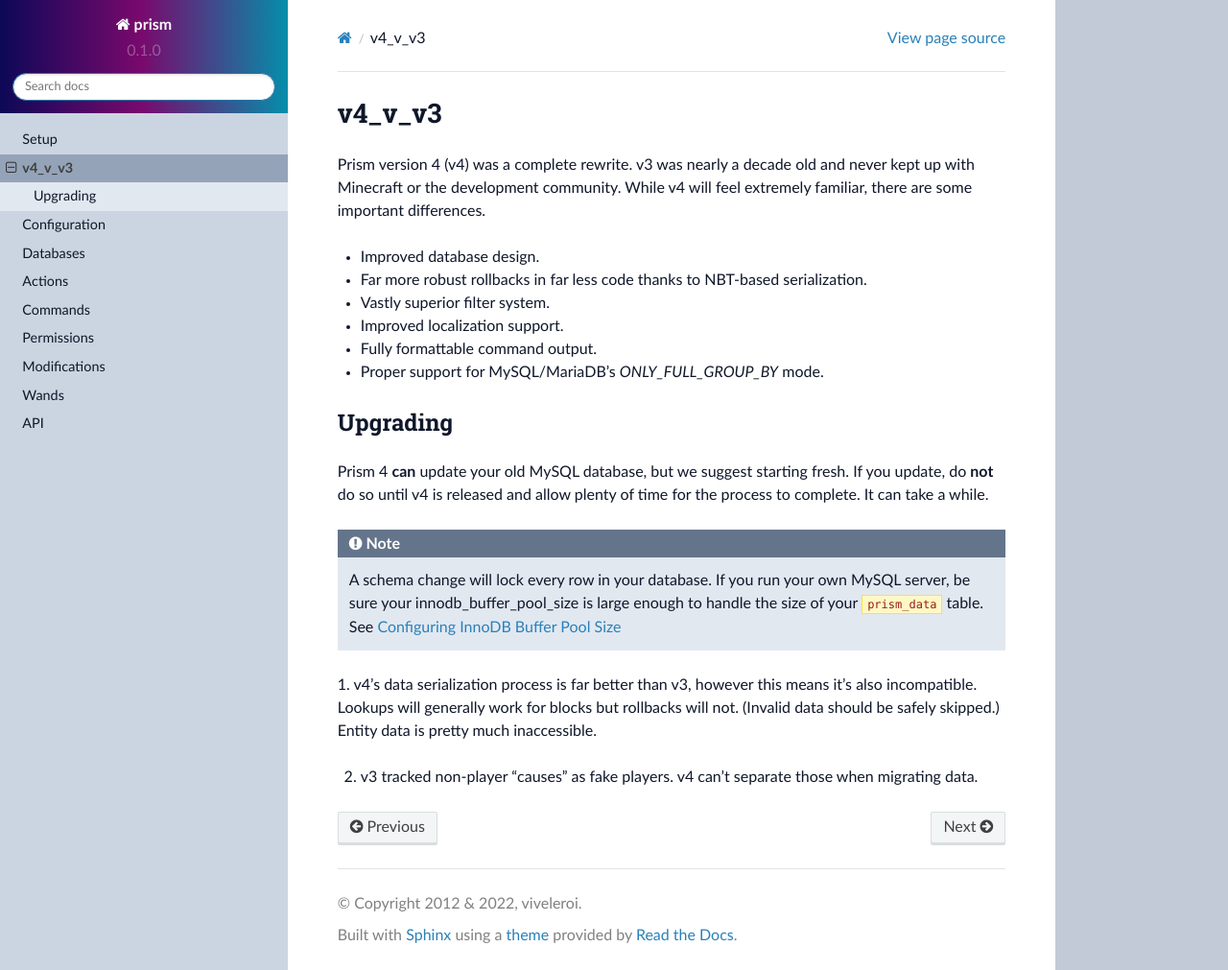
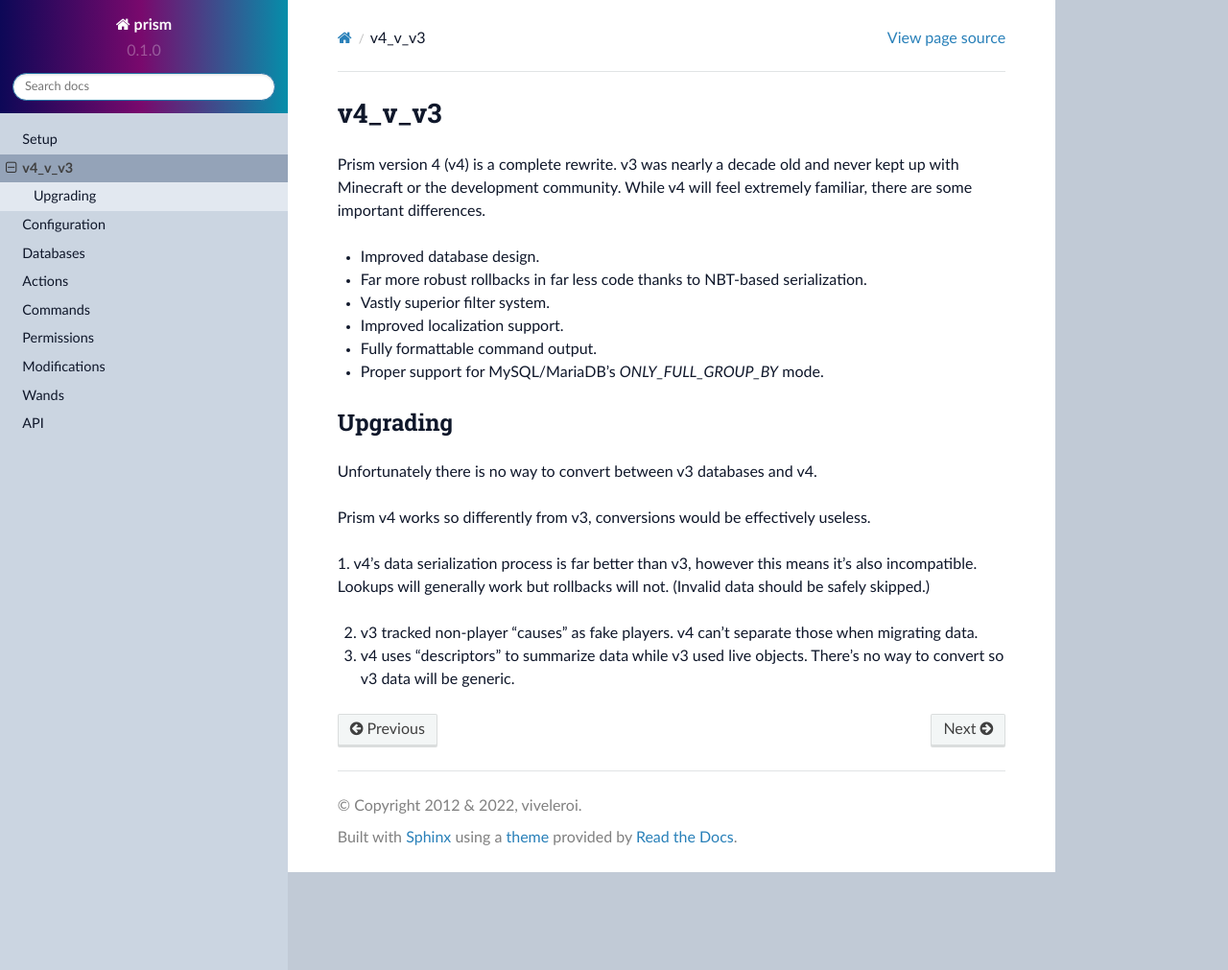
Before and after one commit to prism/prism-docs, a Sphinx documentation site: the page built from docs/source/v4_v_v3.rst, in a window 1280 px wide and 1011 px high. Shown: the whole window at 96% size. Built offline with Sphinx 7.4.7 and the Read the Docs theme 2.0.0, drawn with Linux system fonts in a browser that asks for light colours.

Commit message:
Improves upgrade docs

```diff
--- a/docs/source/setup.rst
+++ b/docs/source/setup.rst
@@ -17,3 +17,5 @@ Installation
 ------------
 
 Like any bukkit plugin, drag and drop the jar into your ``plugins`` folder and boot the server once to generate configs.
+
+Next, configure the plugin and setup your database. :doc:`config`.
--- a/docs/source/v4_v_v3.rst
+++ b/docs/source/v4_v_v3.rst
@@ -1,7 +1,7 @@
 v4_v_v3
 =======
 
-Prism version 4 (v4) was a complete rewrite. v3 was nearly a decade old and never kept up with Minecraft or the development community. While v4 will feel extremely familiar, there are some important differences.
+Prism version 4 (v4) is a complete rewrite. v3 was nearly a decade old and never kept up with Minecraft or the development community. While v4 will feel extremely familiar, there are some important differences.
 
 .. _differences:
 
@@ -17,14 +17,14 @@ Prism version 4 (v4) was a complete rewrite. v3 was nearly a decade old and neve
 Upgrading
 ---------
 
-Prism 4 **can** update your old MySQL database, but we suggest starting fresh. If you update, do **not** do so until v4 is released and allow plenty of time for the process to complete. It can take a while.
+Unfortunately there is no way to convert between v3 databases and v4.
 
-.. note::
-
-	A schema change will lock every row in your database. If you run your own MySQL server, be sure your innodb_buffer_pool_size is large enough to handle the size of your ``prism_data`` table. See `Configuring InnoDB Buffer Pool Size <https://dev.mysql.com/doc/refman/5.7/en/innodb-buffer-pool-resize.html>`_
+Prism v4 works so differently from v3, conversions would be effectively useless.
 
 1. v4's data serialization process is far better than v3, however this means
-it's also incompatible. Lookups will generally work for blocks but rollbacks will not. (Invalid
-data should be safely skipped.) Entity data is pretty much inaccessible.
+it's also incompatible. Lookups will generally work but rollbacks will not. (Invalid
+data should be safely skipped.)
 
 2. v3 tracked non-player "causes" as fake players. v4 can't separate those when migrating data.
+
+3. v4 uses "descriptors" to summarize data while v3 used live objects. There's no way to convert so v3 data will be generic.
```
